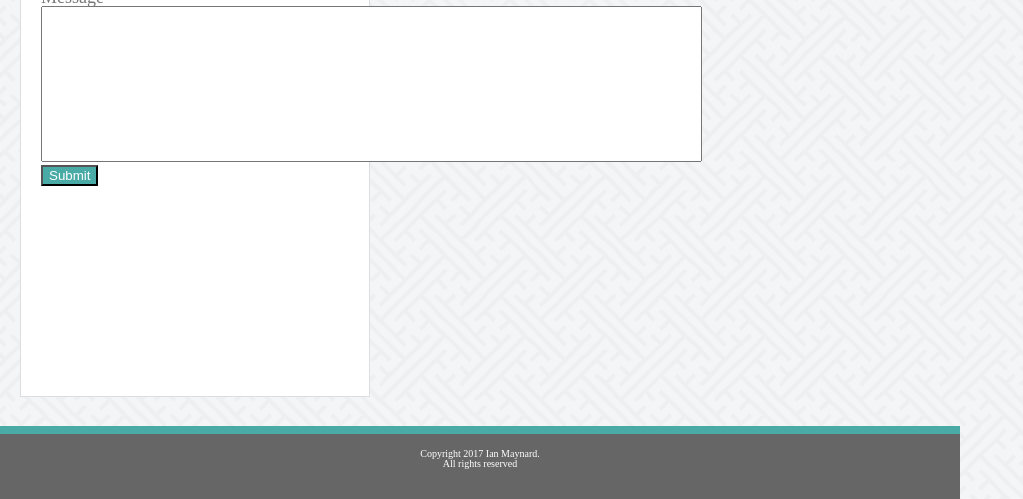
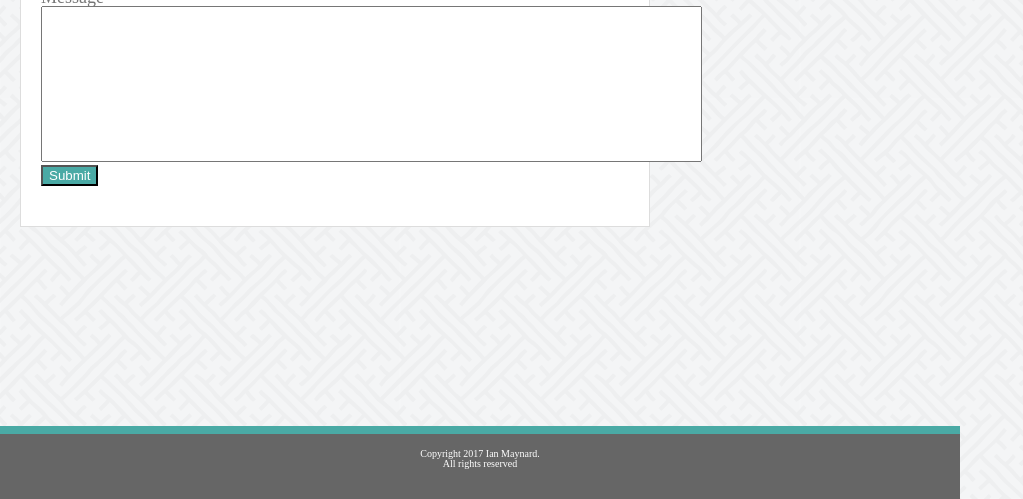
Before and after one commit to Ian-Maynard/Basic-Portfolio, a plain HTML site: page contact.html in a window 1280 px wide. Shown: the part 301-800 px from the top of the page, without its empty margins (0-1023 px from the left). Drawn offline with Linux system fonts and the light colour scheme.

```diff
--- a/assets/css/style.css
+++ b/assets/css/style.css
@@ -75,8 +75,8 @@
 
 #Con {
     box-sizing: border-box;
-    width: 350px;
-    height: 550px;
+    width: 630px;
+    height: 380px;
     font-size: 18px;
     color: #777777;
     background: #ffffff;
```
